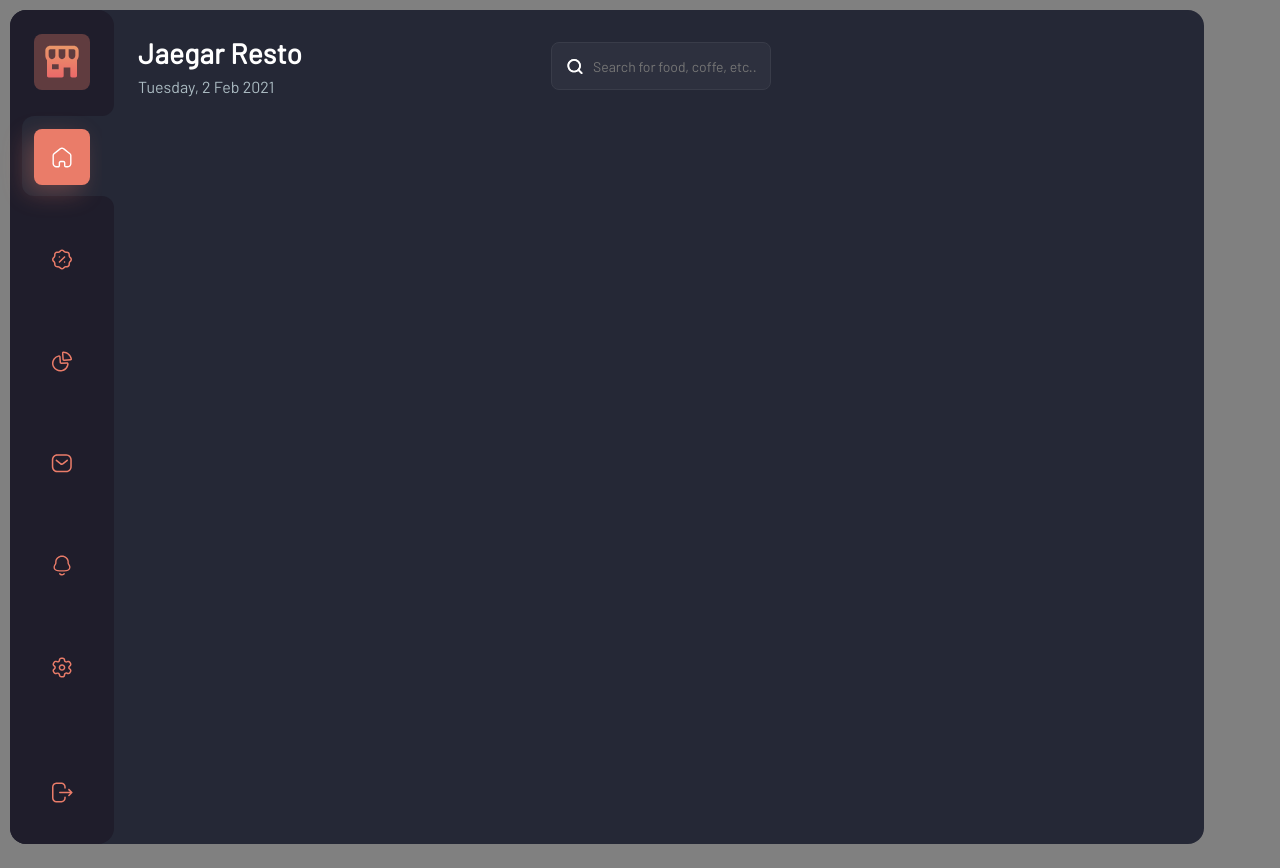
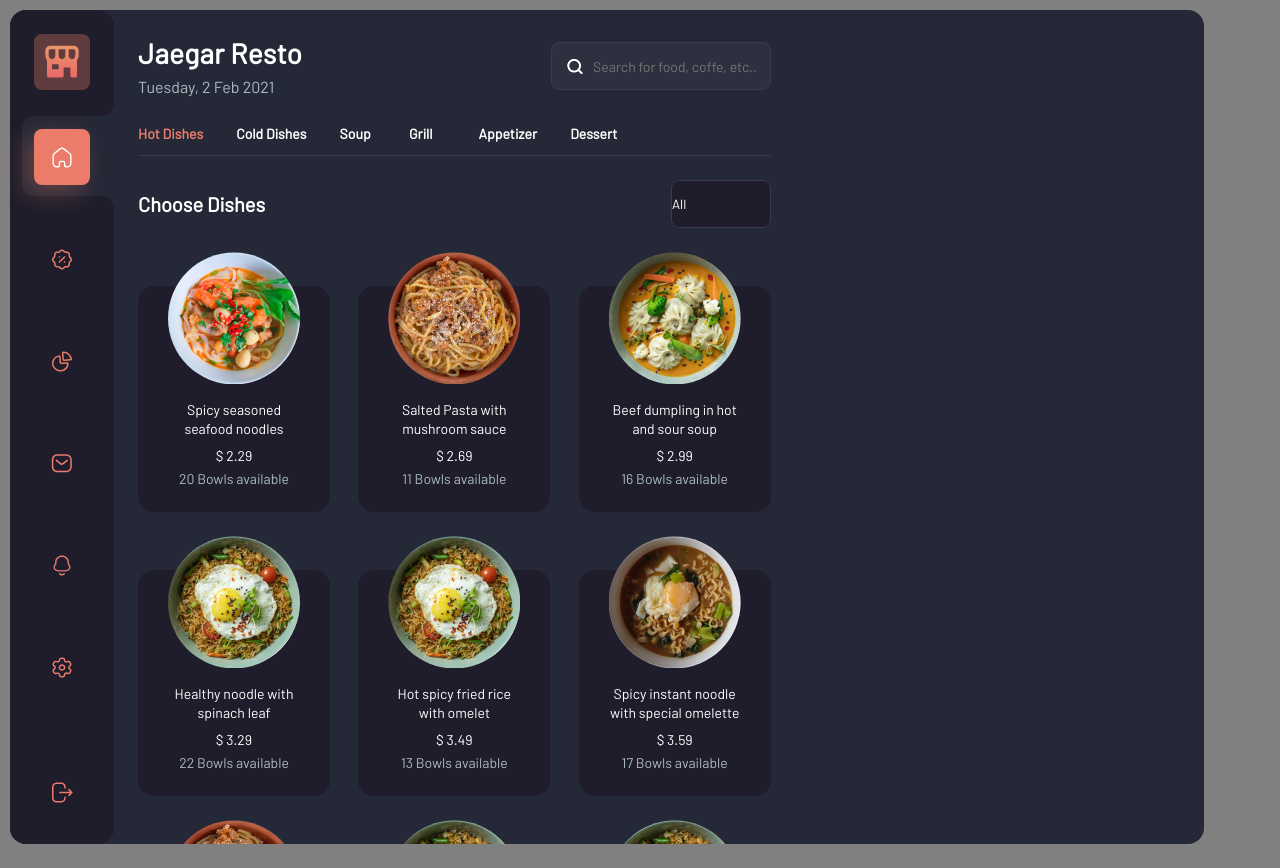
Before and after one commit to dmytrochyrva/menu-app, a React (Create React App) app: page / in a window 1280 px wide. Built offline with nearby package versions, Linux system fonts and the light colour scheme.

Commit message:
stable_menu

```diff
--- a/src/components/home/Menu.js
+++ b/src/components/home/Menu.js
@@ -1,17 +1,28 @@
 import { useState } from 'react';
 import Header from './menu/Header';
+import Filters from './menu/Filters';
+import Dishlist from './menu/Dishlist';
 
 const Menu = ({ page, dishes }) => {
-  const [filteredDishes, setFilteredDishes] = useState([]);
+  const [filteredDishes, setFilteredDishes] = useState();
 
   return (
-    <main className="menu" hidden={page !== 'home'}>
-      <Header
-        dishes={dishes}
-        setFilteredDishes={setFilteredDishes}
-        filteredDishes={filteredDishes}
-      />
-    </main>
+    <section hidden={page !== 'home'}>
+      <div className="menu">
+        <Header
+          dishes={dishes}
+          setFilteredDishes={setFilteredDishes}
+          filteredDishes={filteredDishes}
+        />
+
+        <Filters
+          dishes={dishes}
+          setFilteredDishes={setFilteredDishes}
+        />
+
+        <Dishlist dishes={filteredDishes || dishes} />
+      </div>
+    </section>
   );
 };
 
--- /dev/null
+++ b/src/components/home/menu/DishCard.js
@@ -0,0 +1,17 @@
+const DishCard = ({ dish }) => (
+  <li className="dishCard">
+    <img src={dish.image} alt="" draggable="false" />
+    <div className="card">
+      <div className="text">
+        <h3>{dish.name}</h3>
+        <h4>{`$ ${dish.price}`}</h4>
+        <h4>
+          {`${dish.available} Bowls available`}
+        </h4>
+      </div>
+    </div>
+  </li>
+
+);
+
+export default DishCard;
--- /dev/null
+++ b/src/components/home/menu/Dishlist.js
@@ -0,0 +1,9 @@
+import DishCard from './DishCard';
+
+const Dishlist = ({ dishes }) => (
+  <ul className="dishList">
+    {dishes.map((dish) => <DishCard key={dish.id} dish={dish} />)}
+  </ul>
+);
+
+export default Dishlist;
--- /dev/null
+++ b/src/components/home/menu/Filters.js
@@ -0,0 +1,44 @@
+import { useState } from 'react';
+import filterConfig from './filters_config.json';
+
+const Filters = () => {
+  const { categories } = filterConfig;
+  const [category, setCategory] = useState('Hot Dishes');
+  const [rating, setRating] = useState('all');
+  console.log(category, rating);
+
+  return (
+    <div className="filters">
+      <ul className="categories">
+        {categories.map((btn) => (
+          <li key={btn.id} onClick={() => setCategory(btn.name)}>
+            <button
+              className={category === btn.name ? 'active' : ''}
+            >
+              {btn.name}
+            </button>
+          </li>
+        )) }
+      </ul>
+
+      <hr />
+
+      <form
+        name="rating"
+        className="rating"
+        onInput={({ target }) => setRating(target.value)}
+      >
+        <h2>Choose Dishes</h2>
+
+        <select>
+          <option value="all">All</option>
+          <option value="popular">Popular</option>
+          <option value="lowToHigh">Low to High</option>
+          <option value="highToLow">High to Low</option>
+        </select>
+      </form>
+    </div>
+  );
+};
+
+export default Filters;
--- /dev/null
+++ b/src/components/home/menu/filters_config.json
@@ -0,0 +1,28 @@
+{
+    "categories": [
+        {
+            "id": "sk35kl",
+            "name": "Hot Dishes"
+        },
+        {
+            "id": "aslk39",
+            "name": "Cold Dishes"
+        },
+        {
+            "id": "etiwer",
+            "name": "Soup"
+        },
+        {
+            "id": "weoptw",
+            "name": "Grill"
+        },
+        {
+            "id": "qpitwe",
+            "name": "Appetizer"
+        },
+        {
+            "id": "twncio",
+            "name": "Dessert"
+        }
+    ]
+}
--- a/src/index.css
+++ b/src/index.css
@@ -13,6 +13,21 @@ button {
   outline: none;
   cursor: pointer;
   background: none;
+}
+
+hr {
+  height: 1px;
+  border: none;
+  background: white;
+}
+
+select {
+  border: none;
+  outline: none;
+}
+
+::-webkit-scrollbar {
+  display: none;
 }
 
 @font-face {
@@ -31,11 +46,35 @@ h1 {
   line-height: 140%;
 }
 
+h2 {
+  font-style: normal;
+  font-weight: 600;
+  font-size: 20px;
+  line-height: 140%;
+}
+
+h3 {
+  font-style: normal;
+  font-weight: 500;
+  font-size: 14px;
+  line-height: 130%;
+}
+
+h4 {
+  font-weight: normal;
+  font-size: 14px;
+  line-height: 140%;
+}
+
 p {
   color: #ABBBC2;
   font-weight: thin;
   font-size: 16px;
   line-height: 140%;
+}
+
+hr {
+  background: #393C49;
 }
 
 .app {
@@ -121,8 +160,11 @@ p {
 }
 
 .menu {
+  gap: 24px;
   width: 681px;
   padding: 24px;
+  display: flex;
+  flex-direction: column;
 }
 .menu .header {
   display: flex;
@@ -154,3 +196,79 @@ p {
   color: #ffffff;
   font-size: 14px;
 }
+.menu .filters .categories {
+  gap: 33px;
+  display: flex;
+}
+.menu .filters .categories li {
+  height: 33px;
+  min-width: 36.5px;
+}
+.menu .filters .categories li button {
+  color: #ffffff;
+  font-weight: 600;
+  font-size: 14px;
+  line-height: 140%;
+  margin-top: 1.5px;
+}
+.menu .filters .categories li button:hover {
+  color: #EA7C69;
+}
+.menu .filters .categories li button.active {
+  color: #EA7C69;
+}
+.menu .filters .rating {
+  display: flex;
+  align-items: center;
+  justify-content: space-between;
+  margin-top: 24px;
+}
+.menu .filters .rating select {
+  width: 100px;
+  height: 48px;
+  appearance: none;
+  color: #ffffff;
+  border-radius: 8px;
+  background: #1F1D2B;
+  border: 1px solid #393C49;
+}
+.menu .dishList {
+  gap: 24px 28px;
+  display: grid;
+  height: 592px;
+  overflow: scroll;
+  grid-template-columns: repeat(3, 1fr);
+}
+.menu .dishList .dishCard {
+  width: 192px;
+  height: 260px;
+  cursor: pointer;
+  position: relative;
+}
+.menu .dishList .dishCard img {
+  right: 30px;
+  position: absolute;
+  clip-path: circle(66px at 66px 66px);
+}
+.menu .dishList .dishCard .card {
+  width: 100%;
+  height: 226px;
+  margin-top: 34px;
+  border-radius: 16px;
+  padding-top: 115px;
+  background: #1F1D2B;
+}
+.menu .dishList .dishCard .card .text {
+  margin: 0 auto;
+  max-width: 140px;
+  text-align: center;
+}
+.menu .dishList .dishCard .card .text h3 {
+  margin-bottom: 8px;
+}
+.menu .dishList .dishCard .card .text h4 {
+  margin-bottom: 4px;
+}
+.menu .dishList .dishCard .card .text h4:nth-child(3) {
+  color: #ABBBC2;
+}
--- a/src/styles/_config.scss
+++ b/src/styles/_config.scss
@@ -12,20 +12,43 @@ $border-color: #393C49;
 $form-background: #2D303E;
 $transparent-primary: #ea7c6952;
 
-body{
+body {
     padding: 10px;
     color: $main-text;
     background: gray;
 }
 
-h1{
+h1 {
     font-weight: 600;
     font-size: 28px;
     line-height: 140%;
 }
+
+h2 {
+    font-style: normal;
+    font-weight: 600;
+    font-size: 20px;
+    line-height: 140%;
+}
+h3 {
+    font-style: normal;
+    font-weight: 500;
+    font-size: 14px;
+    line-height: 130%;
+}
+h4 {
+    font-weight: normal;
+    font-size: 14px;
+    line-height: 140%;
+}
+
 p {
     color: $second-text;
     font-weight: thin;
     font-size: 16px;
     line-height: 140%;
 }
+
+hr {
+    background: $border-color;
+}
--- a/src/styles/_reset.scss
+++ b/src/styles/_reset.scss
@@ -14,3 +14,16 @@ button{
     cursor: pointer;
     background: none;
 }
+hr{
+    height: 1px;
+    border: none;
+    background: white;
+}
+
+select{
+    border: none;
+    outline: none;
+}
+::-webkit-scrollbar{
+    display: none;
+}
--- a/src/styles/components/_home.scss
+++ b/src/styles/components/_home.scss
@@ -1,6 +1,9 @@
 .menu{
+    gap: 24px;
     width: 681px;
     padding: 24px;
+    display: flex;
+    flex-direction: column;
 
     .header{
         @include flexCenterBetween();
@@ -29,4 +32,94 @@
             }
         }
     }
+
+    .filters{
+        .categories {
+            gap: 33px;
+            display: flex;
+
+            li {
+                height: 33px;
+                min-width: 36.5px;
+
+                button {
+                    color: $main-text;
+                    font-weight: 600;
+                    font-size: 14px;
+                    line-height: 140%;
+                    margin-top: 1.5px;
+
+                    &:hover {
+                        color: $primary-color;
+                    }
+
+                    &.active{
+                        color: $primary-color;
+                    }
+                }
+            }
+        }
+
+        .rating{
+            @include flexCenterBetween();
+            margin-top: 24px;
+
+            select{
+                width: 100px;
+                height: 48px;
+                appearance: none;
+                color: $main-text;
+                border-radius: 8px;
+                background: $main-black;
+                border: 1px solid $border-color;
+            }
+        }
+    }
+    .dishList{
+        gap: 24px 28px;
+        display: grid;
+        height: 592px;
+        overflow: scroll;
+        grid-template-columns: repeat(3, 1fr) ;
+
+        .dishCard{
+            width: 192px;
+            height: 260px;
+            cursor: pointer;
+            position: relative;
+
+            img{
+                right: 30px;
+                position: absolute;
+                clip-path: circle(66px at 66px 66px);
+            }
+
+            .card{
+                width: 100%;
+                height: 226px;
+                margin-top: 34px;
+                border-radius: 16px;
+                padding-top: 115px;
+                background: $main-black;
+
+                .text{
+                    margin: 0 auto;
+                    max-width:140px;
+                    text-align: center;
+
+                    h3 {
+                        margin-bottom: 8px;
+                    }
+
+                    h4 {
+                        margin-bottom: 4px;
+                    }
+
+                    h4:nth-child(3){
+                        color: $second-text;
+                    }
+                }
+            }
+        }
+    }
 }
```
